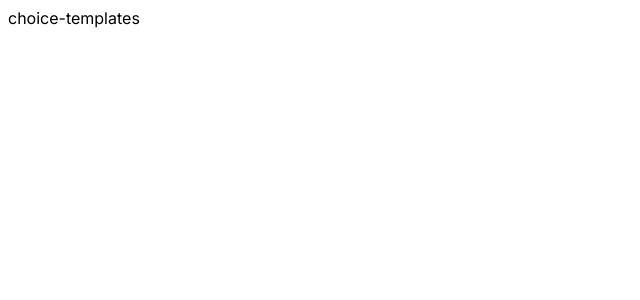
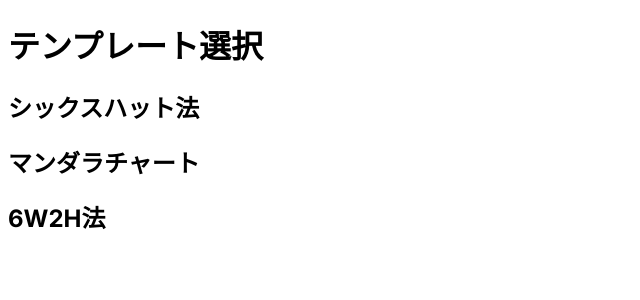
Before and after one commit to syonosuke743/basic-vision-builder, a Next.js app in the folder front/: page /choice-templates in a window 1280 px wide. Shown: the top 300 px of the page, without its empty margins (0-640 px from the left). Built offline with nearby package versions, Linux system fonts and the light colour scheme.

Commit message:
テンプレート選択画面の追加

```diff
--- a/front/app/choice-templates/page.tsx
+++ b/front/app/choice-templates/page.tsx
@@ -1,9 +1,15 @@
 import React from 'react'
+import styles from "@/styles/choice-templates.module.css"
 
 const page = () => {
   return (
     <main>
-      choice-templates
+      <h1 className={styles.template_choice}>テンプレート選択</h1>
+        <div className={styles.container}>
+          <h2>シックスハット法</h2>
+          <h2>マンダラチャート</h2>
+          <h2>6W2H法</h2>
+        </div>
     </main>
   )
 }
```
Also changed, not shown: front/styles/choice-templates.module.css (added).
